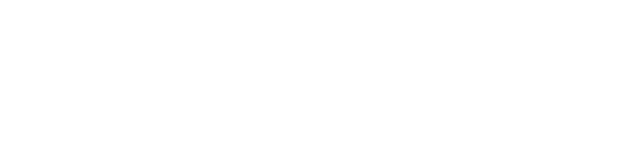
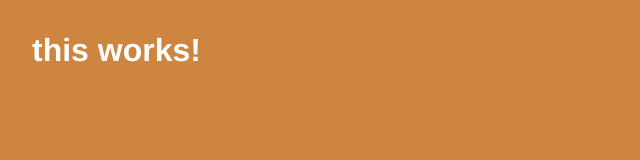
Before and after one commit to sangik2/js-study, a plain HTML site: page index.html in a window 1280 px wide. Shown: the whole page, without its empty margins (0-640 px from the left). Drawn offline with Linux system fonts and the light colour scheme.

Commit message:
🐸🕵 Updated with Glitch

```diff
--- a/index.html
+++ b/index.html
@@ -2,4 +2,13 @@
 <html lang="en">
   <head>
     <title>JS STUDY</title>
+    <link rel="stylesheet" href="style.css">
   </head>
+  <body>
+    <h1>
+      this works!
+    </h1>
+    <script src="script.js"></script>
+  </body>
+
+</html>
--- a/script.js
+++ b/script.js
@@ -2,4 +2,4 @@
     to your site with Javascript */
 
 // prints "hi" in the browser's dev tools console
-console.log("hi");
+console.log('hello. world!');
--- a/style.css
+++ b/style.css
@@ -3,9 +3,9 @@
 body {
   font-family: helvetica, arial, sans-serif;
   margin: 2em;
+  background-color: peru;
 }
 
 h1 {
-  font-style: italic;
-  color: #373fff;
+  color: white;
 }
```
